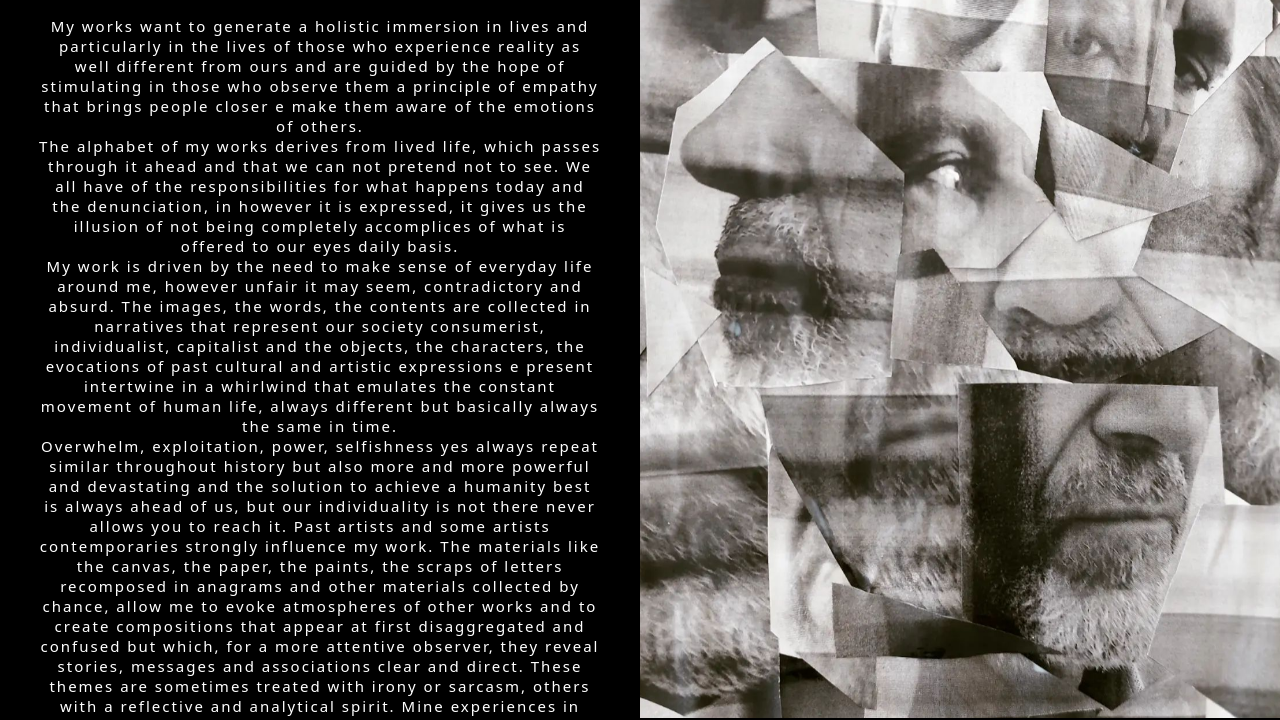
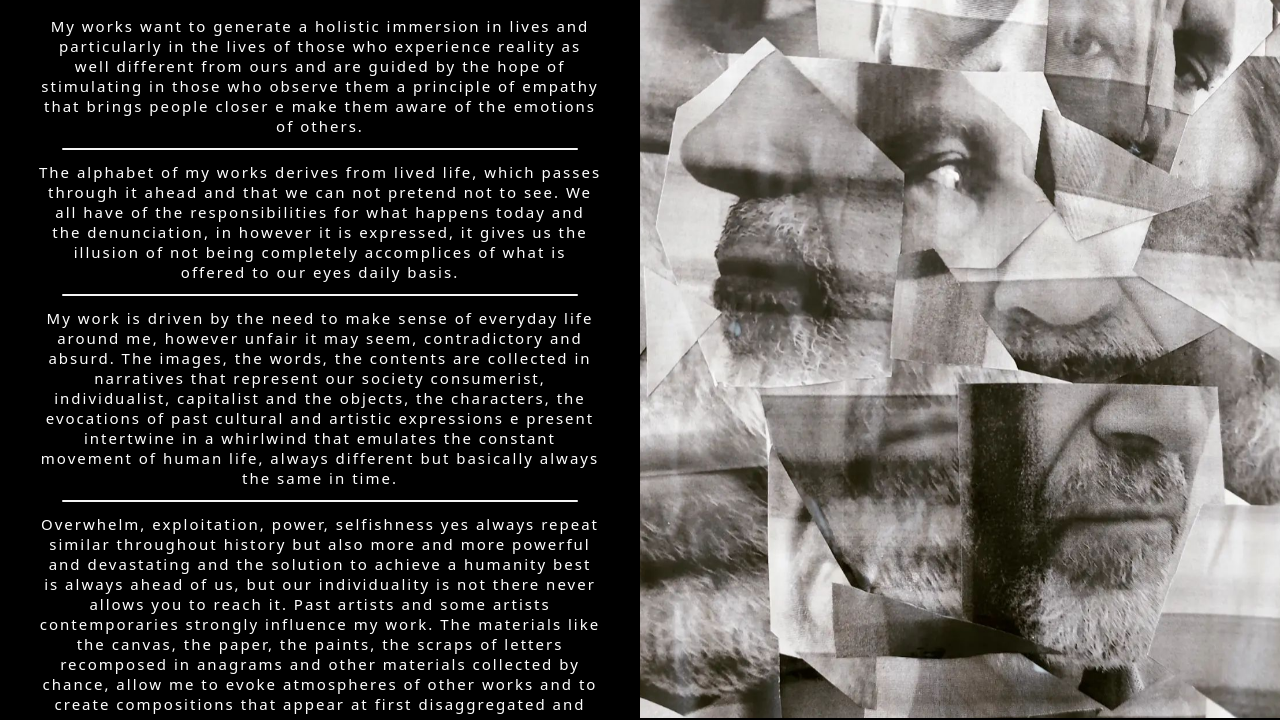
Before and after one commit to macmeart/macmeart, a plain HTML site: page index.html in a window 1280 px wide. Shown: the part 82-802 px from the top of the page. Drawn offline with Linux system fonts and the light colour scheme.

Commit message:
linee divisorie

```diff
--- a/index.html
+++ b/index.html
@@ -57,6 +57,7 @@
             in chi le osserva un principio di empatia che avvicini le persone e
             le renda consapevoli delle emozioni altrui.
           </span>
+          <span class="linea-divisoria"></span>
           <span>
             L'alfabeto delle mie opere deriva dalla vita vissuta, che ci passa
             davanti e che non possiamo fingere di non vedere. Abbiamo tutti
@@ -65,6 +66,7 @@
             del tutto complici di quello che si offre ai nostri occhi
             quotidianamente.
           </span>
+          <span class="linea-divisoria"></span>
           <span>
             Il mio lavoro è guidato dal bisogno di trovare un senso alla
             quotidianità attorno a me, per quanto essa appaia ingiusta,
@@ -76,6 +78,7 @@
             movimento della vita umana, sempre diversa ma in fondo sempre uguale
             nel tempo.
           </span>
+          <span class="linea-divisoria"></span>
           <span>
             Le sopraffazioni, lo sfruttmento, il potere, l'egoismo si ripetono
             sempre simili nel corso della storia ma anche sempre più potenti e
@@ -105,6 +108,7 @@
             those who observe them a principle of empathy that brings people
             closer e make them aware of the emotions of others.
           </span>
+          <span class="linea-divisoria"></span>
           <span>
             The alphabet of my works derives from lived life, which passes
             through it ahead and that we can not pretend not to see. We all have
@@ -112,6 +116,7 @@
             in however it is expressed, it gives us the illusion of not being
             completely accomplices of what is offered to our eyes daily basis.
           </span>
+          <span class="linea-divisoria"></span>
           <span>
             My work is driven by the need to make sense of everyday life around
             me, however unfair it may seem, contradictory and absurd. The
@@ -122,6 +127,7 @@
             emulates the constant movement of human life, always different but
             basically always the same in time.
           </span>
+          <span class="linea-divisoria"></span>
           <span>
             Overwhelm, exploitation, power, selfishness yes always repeat
             similar throughout history but also more and more powerful and
--- a/style/main-styles.css
+++ b/style/main-styles.css
@@ -151,6 +151,13 @@ section.intro-page {
   margin-bottom: 10px;
 }
 
+.linea-divisoria{
+  height:2px;
+  background-color: whitesmoke;
+  margin: .75rem 1.5rem;
+  border-radius: 2px;
+}
+
 .intro__picture-container {
   overflow: hidden;
 }
```
